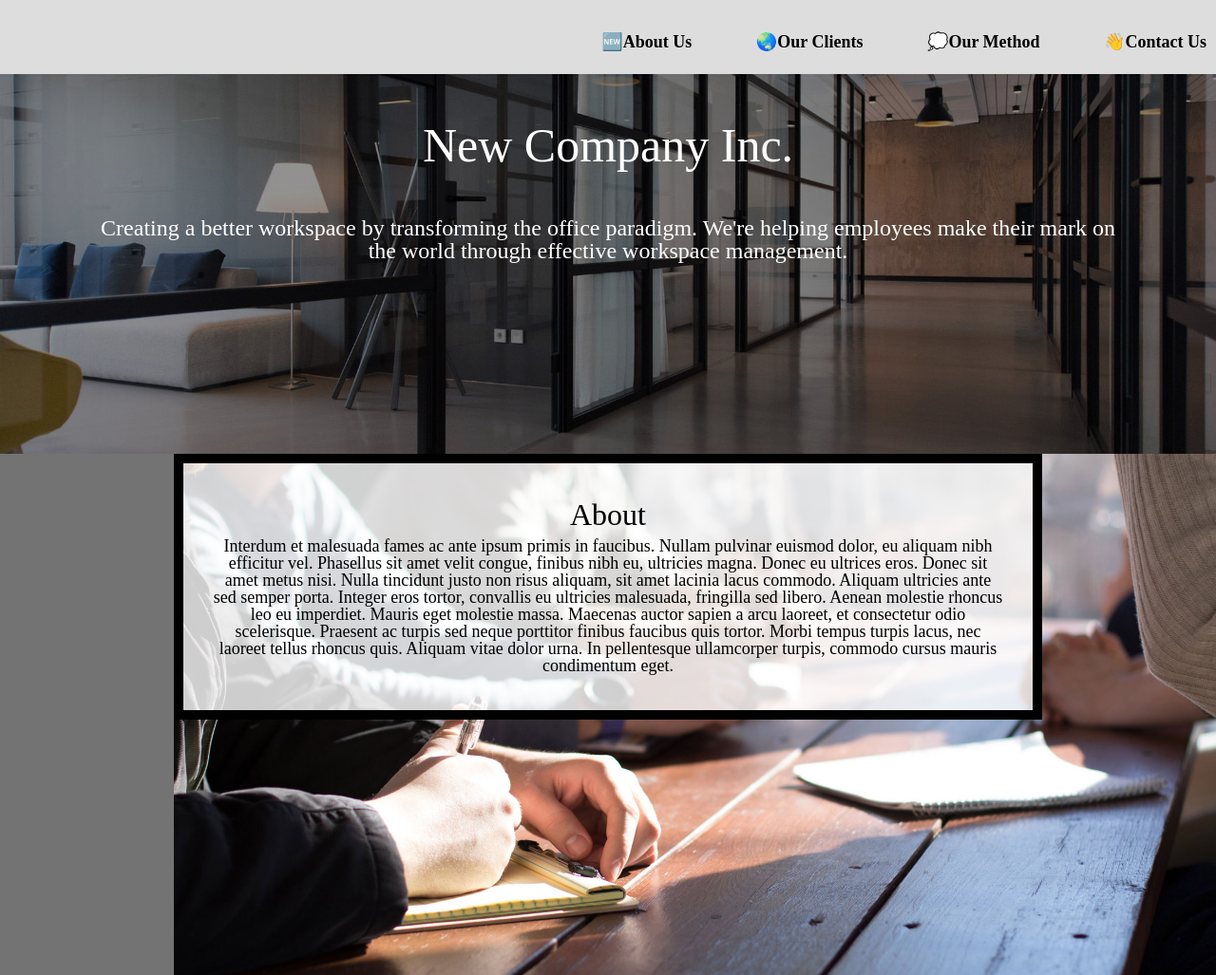
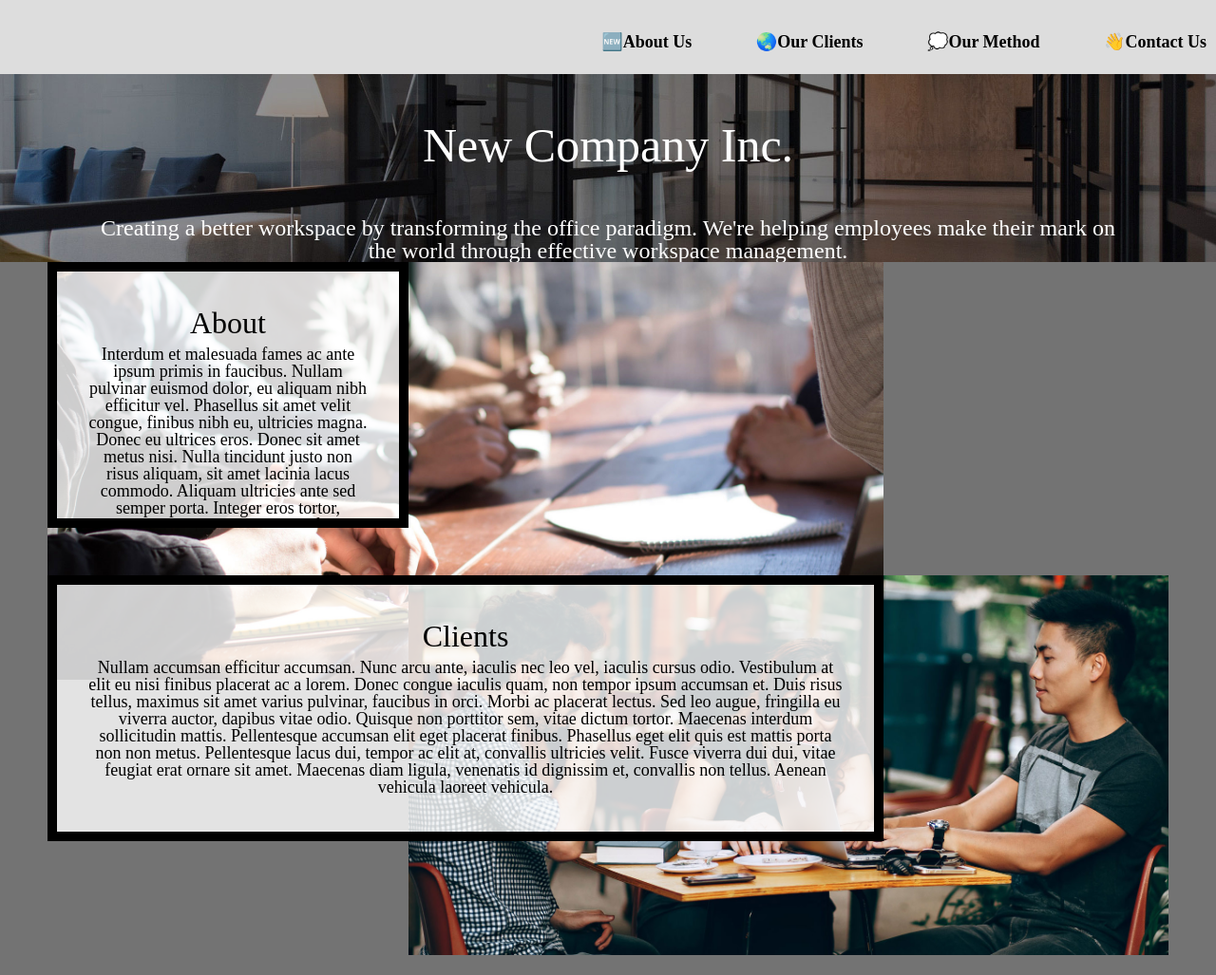
Before and after one commit to shelbyhp/hw3-2022, a plain HTML site: page index.html in a window 1280 px wide. Shown: the top 1027 px of the page at 95% size. Drawn offline with Linux system fonts and the light colour scheme; files whose address does not match are found by name.

Commit message:
Add files via upload

```diff
--- a/css/style.css
+++ b/css/style.css
@@ -107,8 +107,8 @@ nav a:focus{
 
 /* Requirements 6-10 here: */
 .intro{
-  min-height: 400px;
-  background-image: url("file:///Users/shelbypitts/Downloads/HW3-2022-main/images/header.jpg");
+  max-height: 400px;
+  background-image: url("../images/header.jpg");
   background-color: #858585;
   background-attachment: fixed;
   background-position: center;
@@ -132,6 +132,7 @@ width: 100%;
 .about-image,.clients-image, .method-image, .contact-image{
   grid-column: 1 / span 3;
   min-height: 500px;
+  overflow: scroll;
 }
 
 .text{
@@ -164,8 +165,8 @@ width: 100%;
   }
   .container{
     display: grid;
-    grid-template-columns: 50px, auto, 500px, auto, 50px;
-    grid-template-rows: 300px, 300px, 300px, 300px;
+    grid-template-columns: 50px auto 500px auto 50px;
+    grid-template-rows: 300px 300px 300px 300px;
   }
   .about-image,.clients-image, .method-image, .contact-image{
     grid-column: 3 / span 2;
--- a/index.html
+++ b/index.html
@@ -5,6 +5,7 @@
     <link rel="icon"  href="images/logo-drk.png">
     <link rel="stylesheet" type="text/css" href="css/html5reset.css">
     <link rel="stylesheet" type="text/css" href="css/style.css">
+    <meta name = ‘viewport’ content=‘width=device-width, initial-scale=1’>
     <title>2022 New Company Inc.</title>
   </head>
   <body>
--- a/style.css
+++ b/style.css
@@ -107,8 +107,8 @@ nav a:focus{
 
 /* Requirements 6-10 here: */
 .intro{
-  min-height: 400px;
-  background-image: url("file:///Users/shelbypitts/Downloads/HW3-2022-main/images/header.jpg");
+  max-height: 400px;
+  background-image: url("../images/header.jpg");
   background-color: #858585;
   background-attachment: fixed;
   background-position: center;
@@ -132,6 +132,7 @@ width: 100%;
 .about-image,.clients-image, .method-image, .contact-image{
   grid-column: 1 / span 3;
   min-height: 500px;
+  overflow: scroll;
 }
 
 .text{
@@ -164,8 +165,8 @@ width: 100%;
   }
   .container{
     display: grid;
-    grid-template-columns: 50px, auto, 500px, auto, 50px;
-    grid-template-rows: 300px, 300px, 300px, 300px;
+    grid-template-columns: 50px auto 500px auto 50px;
+    grid-template-rows: 300px 300px 300px 300px;
   }
   .about-image,.clients-image, .method-image, .contact-image{
     grid-column: 3 / span 2;
```
